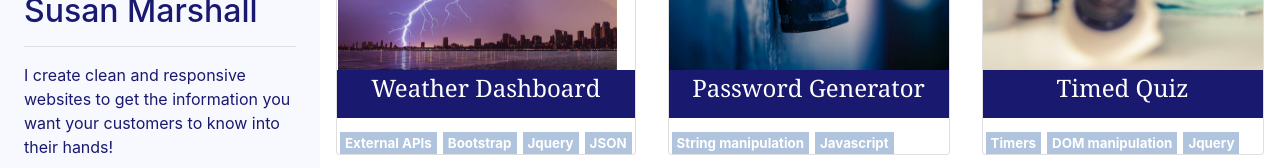
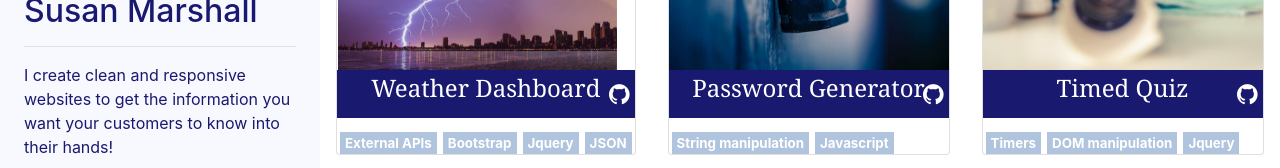
Before and after one commit to sjmarsnc/ProfileReact, a React (Create React App) app: page / in a window 1280 px wide. Shown: the part 295-463 px from the top of the page. Built offline with nearby package versions, Linux system fonts and the light colour scheme.

Commit message:
add github icon to each portfolio project card with link to repo

```diff
--- a/src/components/Project.js
+++ b/src/components/Project.js
@@ -3,6 +3,12 @@ import Skill from "./Skill";
 import "./card.css";
 
 function Project(props) {
+
+  const style = {
+    ghicon: {
+      color: "white"
+    }
+  }
   // console.log("PROPS in Card: ", props);
   return (
     <div
@@ -17,7 +23,13 @@ function Project(props) {
           src={props.img}
           alt="related to app"
         />
-        <div className="card-title projLabelBox">{props.name}</div>
+        <div className="card-title projLabelBox">{props.name}
+          <div class="ghrepo">
+            <a href={props.githubLink}>
+              <i className="fa fa-github" style={style.ghicon} />
+            </a>
+          </div>
+        </div>
         <div className="justify-content-around">
           {props.skills.map((skill, index) => (
             <Skill key={index} skill={skill} />
--- a/src/components/card.css
+++ b/src/components/card.css
@@ -17,3 +17,14 @@
   width: 100%;
   text-align: center;
 }
+
+.ghrepo {
+  position: relative;
+  padding: 0px;
+  text-align: right;
+  bottom: 30px;
+  right: 5px;
+  width: 100%;
+  color: white;
+  height: 0px;
+}
--- a/src/projects.json
+++ b/src/projects.json
@@ -3,42 +3,70 @@
     "name": "Weather Dashboard",
     "img": "/assets/lightning280x330.png",
     "link": "https://sjmarsnc.github.io/WeatherDashboard",
-    "skills": ["External APIs", "Bootstrap", "Jquery", "JSON"],
-    "tooltip": "See current weather and 5-day forecast"
+    "skills": [
+      "External APIs",
+      "Bootstrap",
+      "Jquery",
+      "JSON"
+    ],
+    "tooltip": "See current weather and 5-day forecast",
+    "githubLink": "https://github.com/sjmarsnc/WeatherDashboard"
   },
   {
     "name": "Password Generator",
     "img": "/assets/padlock280x330.png",
     "link": "https://sjmarsnc.github.io/PasswordGenerator",
-    "skills": ["String manipulation", "Javascript"],
-    "tooltip": "Generate a password according to specifications"
+    "skills": [
+      "String manipulation",
+      "Javascript"
+    ],
+    "tooltip": "Generate a password according to specifications",
+    "githubLink": "https://github.com/sjmarsnc/PasswordGenerator"
   },
   {
     "name": "Timed Quiz",
     "img": "/assets/woman-thinking280x330.png",
     "link": "https://sjmarsnc.github.io/TimedQuiz",
-    "skills": ["Timers", "DOM manipulation", "Jquery"],
-    "tooltip": "Take a quiz, grade depends on speed and accuracy"
+    "skills": [
+      "Timers",
+      "DOM manipulation",
+      "Jquery"
+    ],
+    "tooltip": "Take a quiz, grade depends on speed and accuracy",
+    "githubLink": "https://github.com/sjmarsnc/TimedQuiz"
   },
   {
     "name": "What to Do Outdoors",
     "img": "/assets/outback280x330.png",
     "link": "https://sjmarsnc.github.io/Project-What-To-Do/",
-    "skills": ["External APIs", "Materialize"],
-    "tooltip": "Group project helping you find outdoor activities"
+    "skills": [
+      "External APIs",
+      "Materialize"
+    ],
+    "tooltip": "Group project helping you find outdoor activities",
+    "githubLink": "https://github.com/sjmarsnc/Project-What-To-Do"
   },
   {
     "name": "Movie Browser",
     "img": "/assets/movie280x330.png",
     "link": "https://whispering-dawn-54949.herokuapp.com/",
-    "skills": ["Sequelize", "Express", "Handlebars", "Node.js"],
-    "tooltip": "Group project to browse movies"
+    "skills": [
+      "Sequelize",
+      "Express",
+      "Handlebars",
+      "Node.js"
+    ],
+    "tooltip": "Group project to browse movies",
+    "githubLink": "https://github.com/apereira91/movieBrowser"
   },
   {
     "name": "Employee Directory",
     "img": "/assets/empdir280x330.png",
     "link": "https://whispering-dawn-54949.herokuapp.com/",
-    "skills": ["React"],
-    "tooltip": "React application to display employees, sort by columns"
+    "skills": [
+      "React"
+    ],
+    "tooltip": "React application to display employees, sort by columns",
+    "githubLink": "https://github.com/sjmarsnc/UserDirectoryReact"
   }
 ]
```
